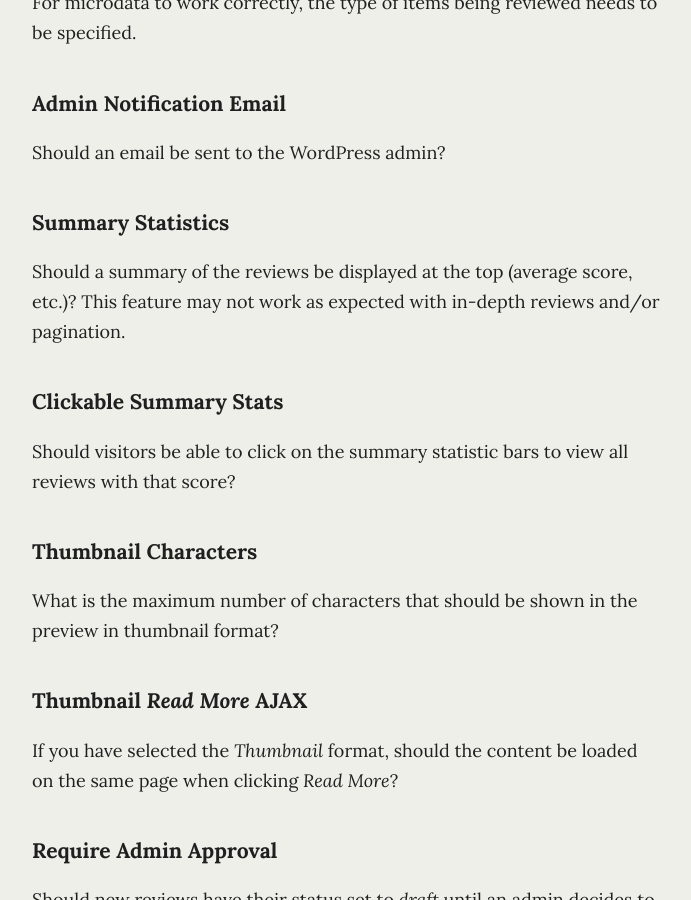
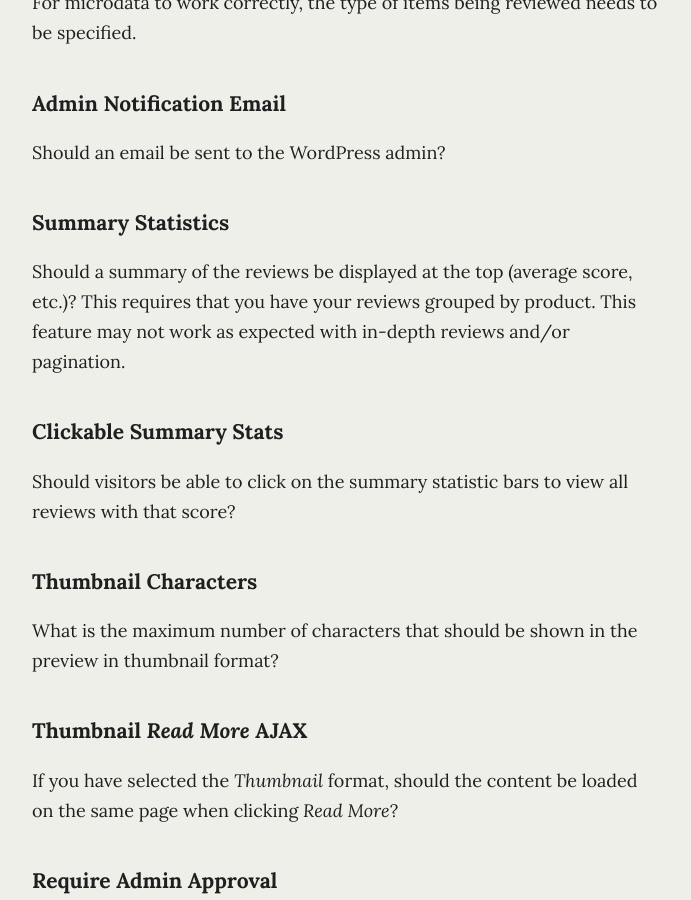
Before and after one commit to etoileweb/etoileweb.github.io, a Jekyll site: the page built from plugins/ultimate-reviews/user/settings/premium.md, in a window 1280 px wide and 900 px high, scrolled down 1549 px. Shown: the whole window, without its empty margins (463-1154 px from the left). Built offline with Jekyll 4.4.1, drawn with Linux system fonts in a browser that asks for light colours.

Commit message:
Updating description of summary statistics option.

```diff
--- a/plugins/ultimate-reviews/user/settings/premium.md
+++ b/plugins/ultimate-reviews/user/settings/premium.md
@@ -40,7 +40,7 @@ Should an email be sent to the WordPress admin?
 
 ### Summary Statistics
 
-Should a summary of the reviews be displayed at the top (average score, etc.)? This feature may not work as expected with in-depth reviews and/or pagination.
+Should a summary of the reviews be displayed at the top (average score, etc.)? This requires that you have your reviews grouped by product. This feature may not work as expected with in-depth reviews and/or pagination.
 
 ### Clickable Summary Stats
 
```
